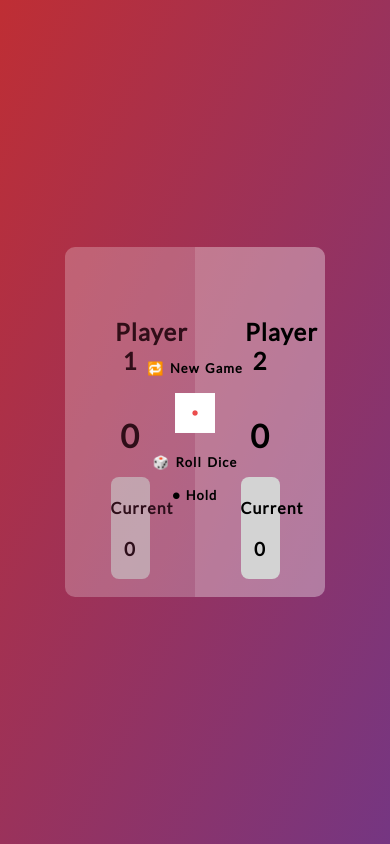
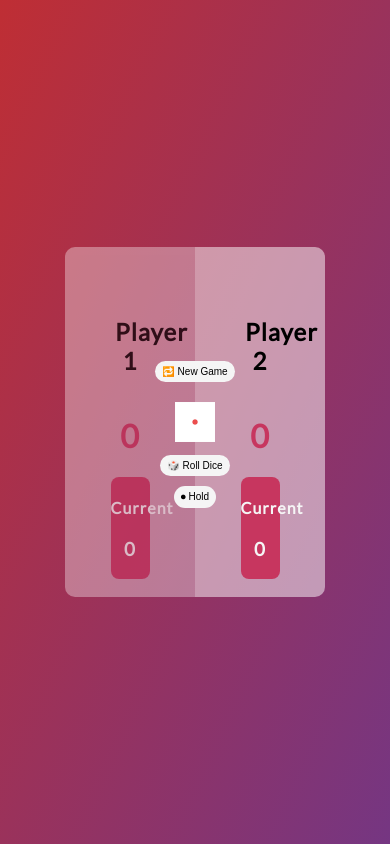
Before and after one commit to bilalfaisal31/JavaScript-Projects, a plain HTML site: page Project3/index.html in a window 390 px wide. Drawn offline with Linux system fonts and the light colour scheme.

Commit message:
styling project3

```diff
--- a/Project3/index.html
+++ b/Project3/index.html
@@ -11,7 +11,7 @@
     <div class="container">
       <div class="player player-1 not-current">
         <h2>Player 1</h2>
-        <h1 id="score1">0</h1>
+        <h1 class="scoree" id="score1">0</h1>
         <div class="current-score-box">
           <h4>Current</h4>
           <h3 id="current-score-p1">0</h3>
@@ -19,7 +19,7 @@
       </div>
       <div class="player player-2">
         <h2>Player 2</h2>
-        <h1 id="score2">0</h1>
+        <h1 class="scoree" id="score2">0</h1>
         <div class="current-score-box">
           <h4>Current</h4>
           <h3 id="current-score-p2">0</h3>
@@ -27,10 +27,10 @@
       </div>
     </div>
     <div class="centerline">
-      <h4 class="new-game-txt">🔁 New Game</h4>
-      <img src="dice-1.png" />
-      <h4>🎲 Roll Dice</h4>
-      <h4>⏺ Hold</h4>
+      <button class="new-game-txt">🔁 New Game</button>
+      <img src="dice-1.png" id="dice" />
+      <button>🎲 Roll Dice</button>
+      <button>⏺ Hold</button>
     </div>
     <script src="script.js"></script>
   </body>
--- a/Project3/style.css
+++ b/Project3/style.css
@@ -19,14 +19,19 @@ body {
 .player {
   display: flex;
   flex-direction: column;
-  width: 300px;
+  width: 350px;
   text-align: center;
   padding: 50px;
   float: left;
-  flex-shrink: 1;
-  background-color: rgba(255, 255, 255, 0.35);
+  background-color: rgba(255, 255, 255, 0.5);
 }
 
+.hidden {
+  visibility: hidden;
+}
+.scoree {
+  color: #c7365f;
+}
 .player-1 {
   border-radius: 10px 0 0 10px;
 }
@@ -44,16 +49,34 @@ body {
 
 .centerline img {
   width: 50px;
+  margin-bottom: 10px;
+  margin-top: 20px;
+}
+.centerline button {
+  background: none;
+  border: none;
+  cursor: pointer;
+  display: flex;
+  margin-left: auto;
+  margin-right: auto;
+  padding: 6px;
+  margin-bottom: 10px;
+  font-size: medium;
+  outline: none;
+  background-color: whitesmoke;
+  border-radius: 15px;
 }
 .current-score-box {
-  background-color: lightgray;
+  background-color: #c7365f;
   border-radius: 8px;
   width: 60%;
   align-self: center;
+  color: whitesmoke;
+  text-transform: uppercase;
 }
 
 .new-game-txt {
-  padding-top: 20px;
+  margin-top: 20px;
 }
 
 @media all and (max-width: 600px) {
@@ -62,6 +85,22 @@ body {
   }
   .centerline img {
     width: 40px;
+    margin-bottom: 10px;
+    margin-top: 10px;
+  }
+  .centerline button {
+    background: none;
+    border: none;
+    cursor: pointer;
+    display: flex;
+    margin-left: auto;
+    margin-right: auto;
+    padding: 5px 7px;
+    margin-bottom: 10px;
+    font-size: x-small;
+    outline: none;
+    background-color: whitesmoke;
+    border-radius: 15px;
   }
   .player {
     width: 250px;
@@ -69,9 +108,10 @@ body {
   }
   .current-score-box {
     width: 80%;
+    text-transform: capitalize;
   }
   .new-game-txt {
-    padding-top: 40px;
+    margin-top: 35px;
   }
 }
 
```
